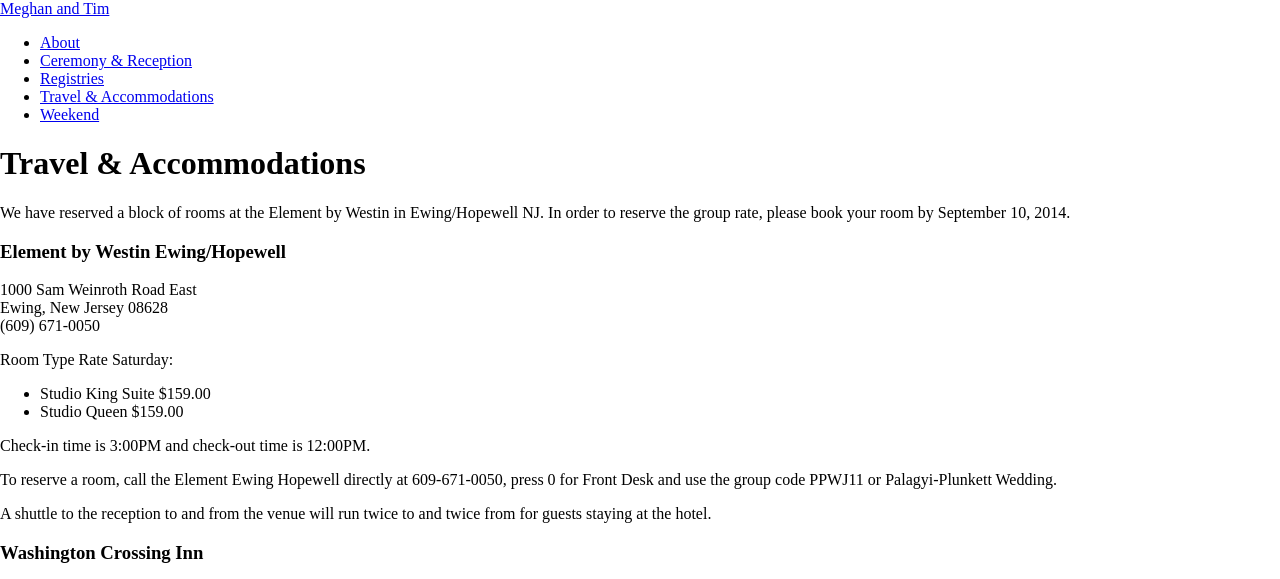
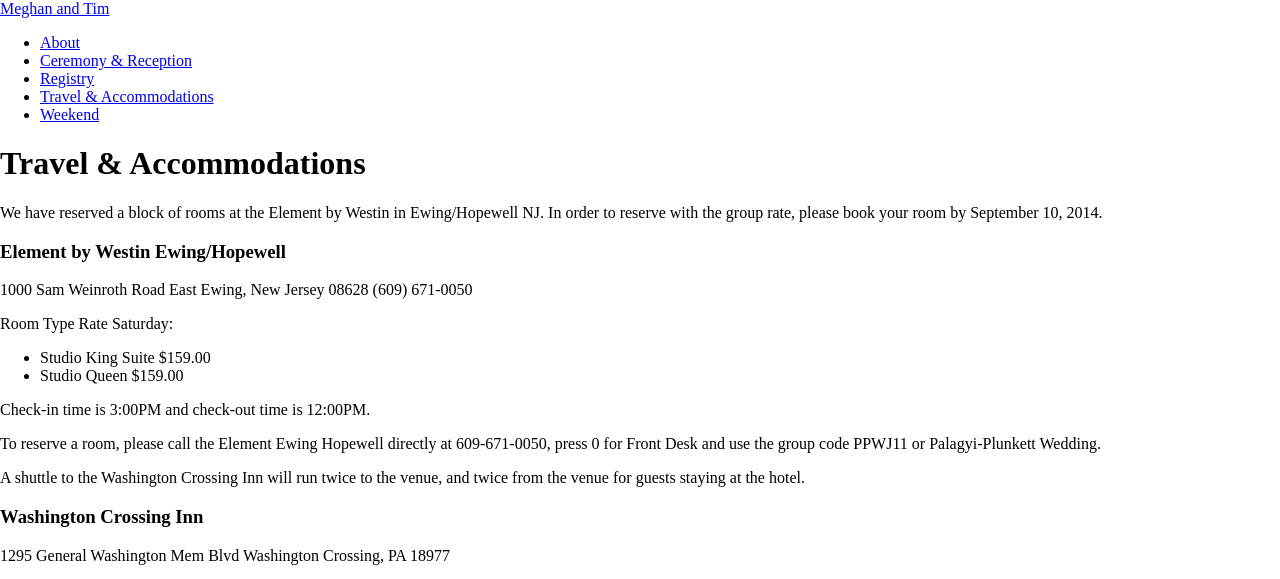
Before and after one commit to timplunkett/meghanandtim.us, a Jekyll site: the page built from travel-accommodations/index.md, in a window 1280 px wide. Shown: the top 579 px of the page. Built offline with Jekyll 4.4.1, drawn with Linux system fonts in a browser that asks for light colours; some of the changed text lies outside the part shown; grey boxes are pictures that could not be loaded.

Commit message:
Small edits.

```diff
--- a/_layouts/default.html
+++ b/_layouts/default.html
@@ -13,7 +13,7 @@
     <ul class="menu">
       <li><a href="/about">About</a></li>
       <li><a href="/ceremony-reception">Ceremony &amp; Reception</a></li>
-      <li><a href="/registries">Registries</a></li>
+      <li><a href="/registries">Registry</a></li>
       <li><a href="/travel-accommodations">Travel &amp; Accommodations</a></li>
       <li><a href="/weekend">Weekend</a></li>
     </ul>
--- a/travel-accommodations/index.md
+++ b/travel-accommodations/index.md
@@ -5,8 +5,7 @@
 
 # Travel &amp; Accommodations
 
-We have reserved a block of rooms at the Element by Westin in Ewing/Hopewell NJ.
-In order to reserve the group rate, please book your room by September 10, 2014.
+We have reserved a block of rooms at the Element by Westin in Ewing/Hopewell NJ. In order to reserve with the group rate, please book your room by September 10, 2014.
 
 ### Element by Westin Ewing/Hopewell
 1000 Sam Weinroth Road East
@@ -20,9 +19,9 @@
 
 Check-in time is 3:00PM and check-out time is 12:00PM.
 
-To reserve a room, call the Element Ewing Hopewell directly at 609-671-0050, press 0 for Front Desk and use the group code PPWJ11 or Palagyi-Plunkett Wedding.
+To reserve a room, please call the Element Ewing Hopewell directly at 609-671-0050, press 0 for Front Desk and use the group code PPWJ11 or Palagyi-Plunkett Wedding.
 
-A shuttle to the reception to and from the venue will run twice to and twice from for guests staying at the hotel.
+A shuttle to the Washington Crossing Inn will run twice to the venue, and twice from the venue for guests staying at the hotel.
 
 
 ### Washington Crossing Inn
```
Also changed, not shown: registries/index.md (+5 -1 lines).
